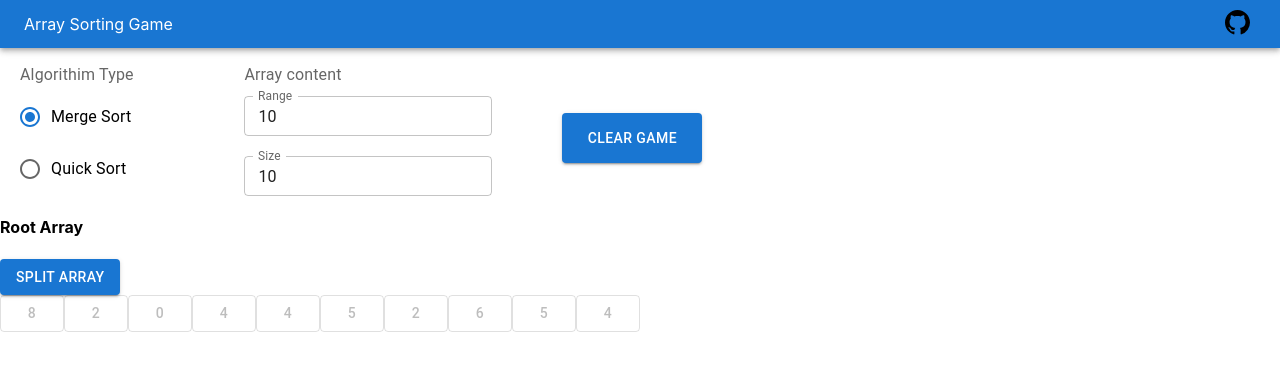
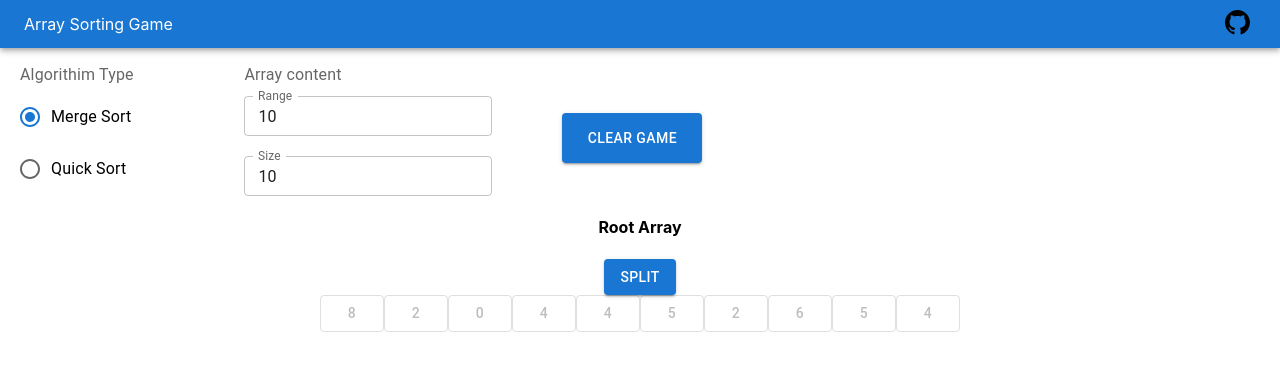
Before and after one commit to ShaimaaAliECE/se3350_project-group-2-1, a React (Create React App) app in the folder sorting_game/: page / in a window 1280 px wide. Both pictures are taken after a click on the button "START GAME". Shown: the top 370 px of the page. Built offline with nearby package versions, Linux system fonts and the light colour scheme.

Commit message:
disabled split button until ready to click

```diff
--- a/sorting_game/src/App.css
+++ b/sorting_game/src/App.css
@@ -1,42 +1,3 @@
-.App {
-  text-align: center;
-}
-
-.App-logo {
-  height: 40vmin;
-  pointer-events: none;
-}
-
-@media (prefers-reduced-motion: no-preference) {
-  .App-logo {
-    animation: App-logo-spin infinite 20s linear;
-  }
-}
-
-.App-header {
-  background-color: #282c34;
-  min-height: 100vh;
-  display: flex;
-  flex-direction: column;
-  align-items: center;
-  justify-content: center;
-  font-size: calc(10px + 2vmin);
-  color: white;
-}
-
-.App-link {
-  color: #61dafb;
-}
-
-@keyframes App-logo-spin {
-  from {
-    transform: rotate(0deg);
-  }
-  to {
-    transform: rotate(360deg);
-  }
-}
-
 .grid{
   margin: auto;
   width: 42%;
@@ -51,3 +12,14 @@
   min-height: 100px;
   border: 1px solid lightblue;
 }
+
+.array-group .array-group-header {
+  display: flex;
+  align-items: center;
+  justify-content: center;
+}
+
+.array-group .array-group-body {
+  display: flex;
+  justify-content: center;
+}
--- a/sorting_game/src/components/ArrayGroup.jsx
+++ b/sorting_game/src/components/ArrayGroup.jsx
@@ -77,9 +77,11 @@ export default function ArrayGroup(props) {
             setGameTime(new Date().getTime());
         }
         // When not ready to merge, present option to split array
-        splitArrayButton = (<Grid item xs={12}>
-            <Button onClick={splitArray} variant="contained">Split Array</Button>
-        </Grid>);
+        let splitArrayDisabled = false;
+        if (props.parentState === ArrayStates.LEFT_SORTING && props.label === "Right Array") {
+            splitArrayDisabled = true;
+        }
+        splitArrayButton = (<Button disabled={splitArrayDisabled} onClick={splitArray} variant="contained">Split</Button>);
 
         for (let i = 0; i < props.numArray.length; i++) {
             let elementKey = `${props.index}-${i}`; // Unique identifier structure: {array key} - {element index}
@@ -96,10 +98,16 @@ export default function ArrayGroup(props) {
             ]);
         }
     } else if (arrayState === ArrayStates.MERGING) {
-        // If the child arrays are merging into the parent, display the mergedArray label
+        // If the child arrays are merging into the parent, display the mergedArray numbers as buttons (or instruction text if nothing has merged yet)
+        if (mergedArray.length === 0) {
+            mergedArrayLabel = <Button disabled={true} variant="outlined">Click Numbers to Merge</Button>
+        } else {
             mergedArrayLabel = mergedArray.map((el, i) => {
                 return <Button disabled={true} key={i} variant="outlined">{el}</Button>
             });
+        }
+    } else if (arrayState === ArrayStates.LEFT_SORTING || arrayState === ArrayStates.RIGHT_SORTING) {
+        mergedArrayLabel = <Button disabled={true} variant="outlined">Sort Child Arrays</Button>
     }
 
     let timeAlert;
@@ -148,14 +156,18 @@ export default function ArrayGroup(props) {
         <div className="array-group">
             <Grid container>
                 {timeAlert}
+                <Grid className="array-group-header" item xs={12}>
                     <h4>{props.label}</h4>
+                </Grid>
+                <Grid className="array-group-header" item xs={12}>
                     {splitArrayButton}
-                <Grid item xs={12}>
+                </Grid>
+            </Grid>
+            <Grid className="array-group-body" container>
                 {mergedArrayLabel}
                 {arrayBlocks}
                 {children}
             </Grid>
-            </Grid>
         </div>
     )
 }
```
Lines whose indentation alone changed are shown as unchanged.
